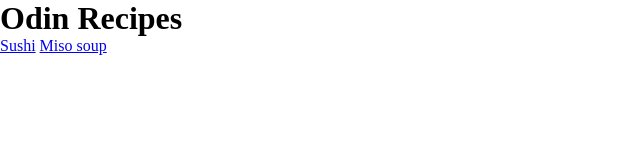
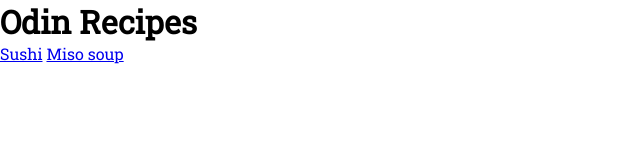
Before and after one commit to gucchunchun/odin-recipes, a plain HTML site: page index.html in a window 1280 px wide. Shown: the whole page, without its empty margins (0-640 px from the left). Drawn offline with Linux system fonts and the light colour scheme.

Commit message:
set font-family to 'Roboto Slab'
additionaly set body with to 100vw to set imaage width 100% of screen. Images were taking up more than screen width before just because I did not set width for body

```diff
--- a/style.css
+++ b/style.css
@@ -4,7 +4,7 @@
     padding: 0;
     box-sizing: border-box;
 }
-/* body {
+body {
     width: 100vw;
     font-family: 'Roboto Slab', serif;
-} */
+}
```
